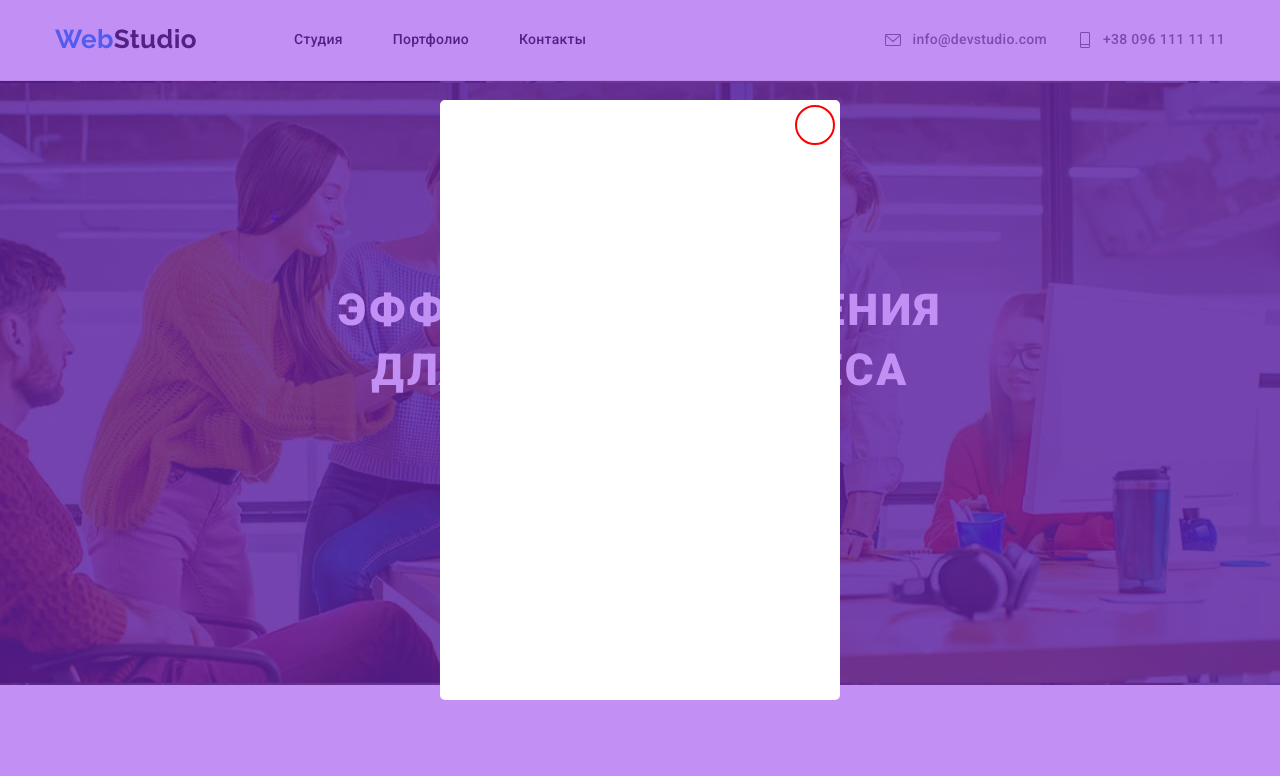
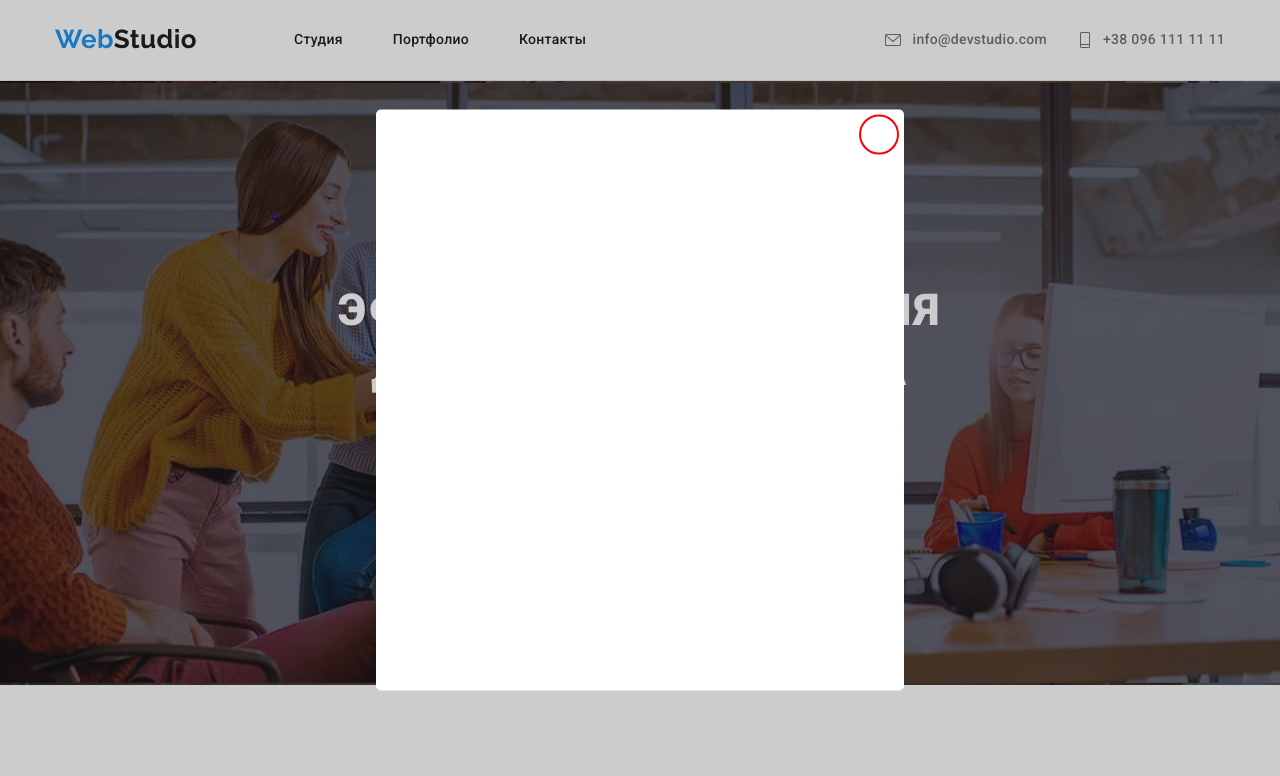
Before and after one commit to msamsonenko/goit-markup-hw-09, a plain HTML site: page index.html in a window 1280 px wide. Shown: the top 776 px of the page. Drawn offline with nearby package versions, Linux system fonts and the light colour scheme.

Commit message:
modal window start

```diff
--- a/css/styles.css
+++ b/css/styles.css
@@ -420,11 +420,12 @@ img {
 /* backdrop */
 .backdrop {
   position: fixed;
+  top: 0;
   width: 100vw;
   height: 100vh;
 
-  background-color: rgba(134, 34, 235, 0.5);
-  top: 0;
+  background-color: rgba(0, 0, 0, 0.2);;
+
 }
 
 .modal {
@@ -432,8 +433,8 @@ img {
   top: 50%;
   left: 50%;
   transform: translate(-50%, -50%);
-  width: 400px;
-  min-height: 600px;
+  width: 528px;
+  min-height: 581px;
 
   background-color: #ffffff;
   border-radius: 5px;
```
Also changed, not shown: modal.js (added).
